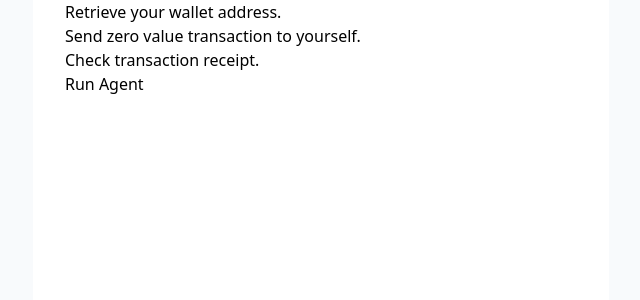
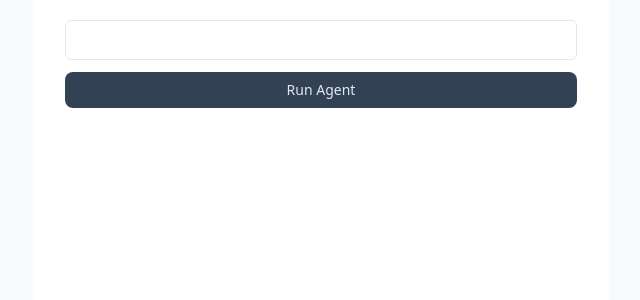
Before and after one commit to junhoyeo/CryptoGPT, a Next.js app in the folder interface/: page / in a window 1280 px wide. Shown: the top 300 px of the page, without its empty margins (319-959 px from the left). Built offline with nearby package versions, Linux system fonts and the light colour scheme.

Commit message:
[interface] Receive goal from user input

```diff
--- a/interface/src/home/HomePage.tsx
+++ b/interface/src/home/HomePage.tsx
@@ -1,6 +1,6 @@
 import styled from '@emotion/styled';
 import { Config } from '@junhoyeo/cryptogpt';
-import { CheckCircle, Zap } from 'lucide-react';
+import { Box, CheckCircle, Zap } from 'lucide-react';
 import getNextConfig from 'next/config';
 import React, { useCallback, useState } from 'react';
 import { useLocalStorage } from '@/hooks/useLocalStorage';
@@ -33,11 +33,10 @@ type AgentEvent = {
 
 const { publicRuntimeConfig } = getNextConfig();
 
-const goals = [
-  `Retrieve your wallet address.`,
-  `Send zero value transaction to yourself.`,
-  `Check transaction receipt.`,
-];
+const cleanObject = (params: object) =>
+  Object.fromEntries(Object.entries(params).filter(([_, v]) => v !== ''));
+
+const FIRST_GOAL = `Retrieve your wallet address.`;
 
 const HomePage = () => {
   const [loading, setLoading] = useState<boolean>(false);
@@ -47,6 +46,8 @@ const HomePage = () => {
     JSON_RPC_URL: publicRuntimeConfig.JSON_RPC_URL,
     WALLET_PRIVATE_KEY: publicRuntimeConfig.WALLET_PRIVATE_KEY,
   });
+
+  const [draft, setDraft] = useState<string>('');
 
   const onClickRun = useCallback(async () => {
     if (loading) {
@@ -59,7 +60,7 @@ const HomePage = () => {
       headers: {
         'Content-Type': 'application/json',
       },
-      body: JSON.stringify({ goals, config }),
+      body: JSON.stringify({ goals: [FIRST_GOAL, draft], config }),
     });
 
     if (!response.ok) {
@@ -91,26 +92,18 @@ const HomePage = () => {
     }
 
     setLoading(false);
-  }, []);
+  }, [draft]);
 
   console.log(events);
 
   return (
     <div className="w-full bg-slate-50">
-      <Container className="min-h-screen h-full container mx-auto max-w-xl bg-white pb-10">
-        {goals.map((goal) => (
-          <div key={goal}>{goal}</div>
-        ))}
-
-        <button disabled={loading} onClick={onClickRun}>
-          Run Agent
-        </button>
-
+      <Container className="min-h-screen h-full container mx-auto max-w-xl bg-white pt-5 pb-10">
         <div className="flex flex-col gap-3">
           {events.map((event, index) => (
             <div
               key={index}
-              className="flex flex-col bg-slate-100 w-fit max-w-[70%] py-3 px-4 rounded-xl rounded-tl-none"
+              className="flex flex-col bg-slate-100 w-fit max-w-[70%] py-3 pb-4 px-4 rounded-xl rounded-tl-none"
             >
               {event?.command?.name === 'finish' ? (
                 <span className="flex items-center gap-1 text-slate-700 text-xs">
@@ -122,16 +115,35 @@ const HomePage = () => {
                 </span>
               )}
 
-              <div className="mt-2">
+              <div className="flex flex-col mt-2 gap-2">
                 <p className="leading-snug text-sm">{event.thoughts.reasoning}</p>
                 {event?.command?.name !== 'finish' && (
-                  <div style={{ backgroundColor: 'greenyellow' }}>
-                    <span>{event.command.name}</span>
+                  <div className="bg-slate-300 p-2 rounded-md">
+                    <span className="flex items-center text-xs leading-none gap-1 text-slate-700">
+                      <Box size={14} /> <span className="font-medium">{event.command.name}</span>
+                    </span>
+                    {'args' in event.command && Object.keys(event.command.args).length > 0 && (
+                      <p className="text-xs break-all">{JSON.stringify(cleanObject(event.command.args))}</p>
+                    )}
                   </div>
                 )}
               </div>
             </div>
           ))}
+
+          <input
+            className="flex h-10 w-full rounded-md border border-input bg-transparent px-3 py-2 text-sm placeholder:text-muted-foreground focus-visible:outline-none focus:bg-slate-50 disabled:cursor-not-allowed disabled:opacity-50"
+            value={draft}
+            onChange={(e) => setDraft(e.target.value)}
+          />
+
+          <button
+            className="px-4 py-2 rounded-lg bg-slate-700 text-sm text-slate-200 disabled:bg-slate-400"
+            disabled={loading}
+            onClick={onClickRun}
+          >
+            Run Agent
+          </button>
         </div>
       </Container>
     </div>
```
